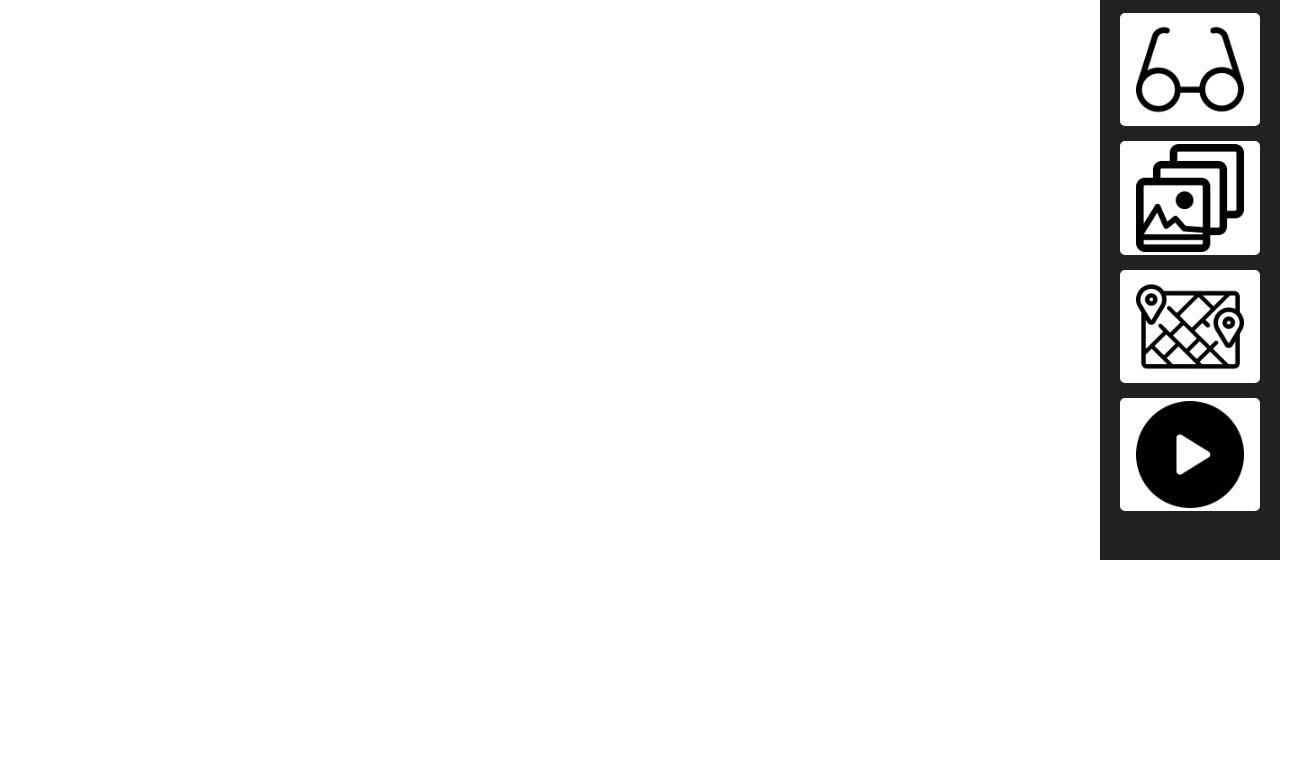
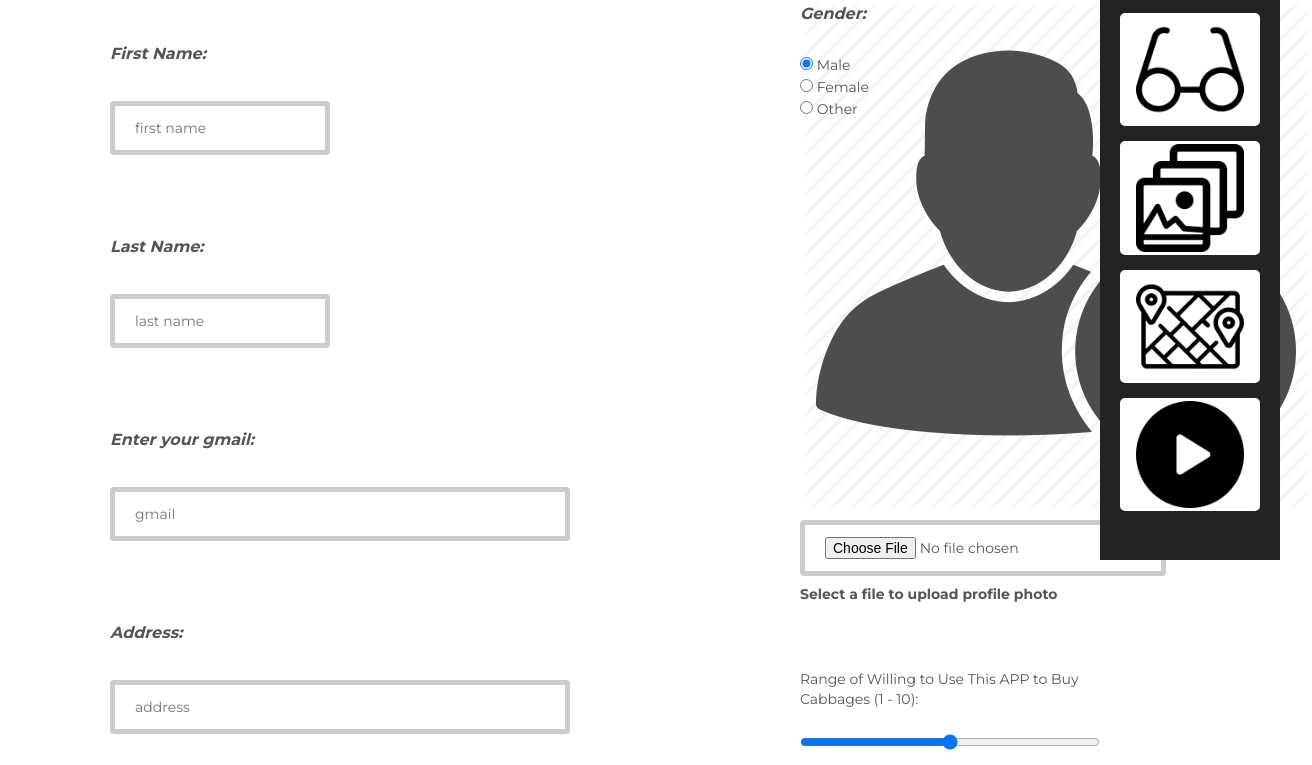
Before and after one commit to A01024690/CabbageFriends, a plain HTML site: page buyer.html in a window 1280 px wide. Shown: the part 240-1005 px from the top of the page, 1312 px wide, since content can reach past the window. Before the commit the page ends 800 px from the top, so only its background shows below. Drawn offline with Linux system fonts and the light colour scheme.

Commit message:
buyer page

```diff
--- a/buyer.html
+++ b/buyer.html
@@ -24,6 +24,63 @@
   <link href="css/style.css" rel="stylesheet">
 
     <style>
+
+    input{
+      padding: 12px 20px;
+      margin: 8px 0;
+      display: inline-block;
+      border: 5px solid #ccc;
+      border-radius: 4px;
+      box-sizing: border-box;
+    }
+
+    #div1{
+      width:80%;
+      height:60%;
+      margin-left: 50px;
+
+    }
+    #div2{
+      width:20%;
+      height:auto;
+      margin-left: 60px;
+      margin-right: 30px;
+      margin-top: 50px;
+
+    }
+
+    #div3{
+      width:20%;
+      height:auto;
+      margin-left: 60px;
+      margin-right: 30px;
+      margin-top: 70px;
+
+    }
+
+    .fontstyle{
+      font-style: italic;
+      font-weight: bold;
+    }
+    #textmid{
+      position: absolute;
+      width:300px;
+      height:400px;
+      left:800px;
+      top:240px;
+    }
+
+    #textmid1{
+      position: absolute;
+      left:800px;
+      top:240px;
+      width:300px;
+      height:400px;
+    }
+
+    input[type=submit]:hover {
+      background-color: #45a049;
+    }
 
 
     </style>
@@ -88,11 +145,83 @@
     </div>
 
     <div>
-        <p>some contents</p>
 
+        <div id = "div1">
+          <h1>Buyer Profile</h1>
+          <br>
+
+          <div id ="div2">
+          <form>
+            <p class = "fontstyle">First Name:</p> <input type="text" name="firstname" placeholder="first name" pattern="[A-Za-z0-9]{2,15}" required/>
+          </form>
+          </div>
+
+          <div id ="div3">
+          <form>
+            <p class = "fontstyle">Last Name:</p> <input type="text" name="lastname" placeholder="last name" pattern="[A-Za-z0-9]{2,15}" required/>
+          </form>
+          </div>
+
+          <div id ="div3">
+            <form>
+          <p class = "fontstyle">Enter your gmail:</p>
+
+          <input type="email" id="email pattern=".+@gmial.com"  placeholder = "gmail" size="50" required>
+          </form>
+          </div>
+
+
+          <div id ="div3">
+          <form>
+            <p class = "fontstyle">Address:</p> <input type="email" name="address"  size="50" placeholder="address" pattern="[A-Za-z0-9]{8,15}" required/>
+          </form>
+          </div>
+
+          <div id ="div3">
+          <form>
+            <p class = "fontstyle">Phone Number:</p> <input type="tel" name="telephone" size="30" placeholder="phone number" pattern="[0-9]{2,15}" required/>
+          </form>
+          </div>
+
+          <div id = "textmid">
+            <img  alt = "p2" src = "./images/profile.png">
+            <br>
+            <form action="myform.cgi"> <input type="file" name="fileupload" value="fileupload" id="fileupload"> <label for="fileupload"> Select a file to upload profile photo</label></form>
+            <br>
+            <br>
+            <br>
+            <form action="/action_page.php" method="get">
+            Range of Willing to Use This APP to Buy Cabbages (1 - 10):
+            <input type="range" name="points" min="0" max="10">
+            <br>
+            <br>
+            <br>
+            <br>
+            <input type="submit" value="Submit">
+            </form>
+
+
+          </div>
+
+          <div id = "textmid1">
+          <form>
+             <p class = "fontstyle">Gender:</p>
+            <input type="radio" name="gender" value="male" checked> Male<br>
+            <input type="radio" name="gender" value="female"> Female<br>
+            <input type="radio" name="gender" value="other"> Other
+          </form>
+          </div>
+
+
+        </div>
 
 
     </div>
+    <br>
+    <br>
+    <br>
+    <br>
+    <br>
   <!-- /g -->
 
   <div id="copyrights">
```
Also changed, not shown: images/profile.png (added).
